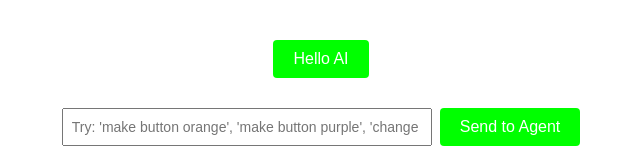
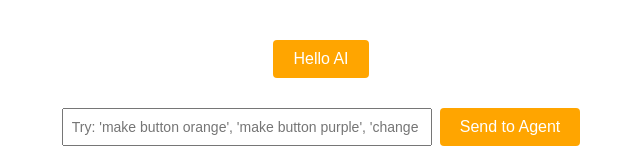
Before and after one commit to Arushi1088/coder, a plain HTML site: page index.html in a window 1280 px wide. Shown: the whole page, without its empty margins (319-959 px from the left). Drawn offline with Linux system fonts and the light colour scheme.

Commit message:
Agent: make button orange

```diff
--- a/index.html
+++ b/index.html
@@ -6,7 +6,7 @@
   <title>Agent-Driven Button Fixer</title>
   <style>
     .blue-button {
-      background-color: #00FF00;
+      background-color: #FFA500;
       color: #FFF;
       border: none;
       padding: 10px 20px;
```
